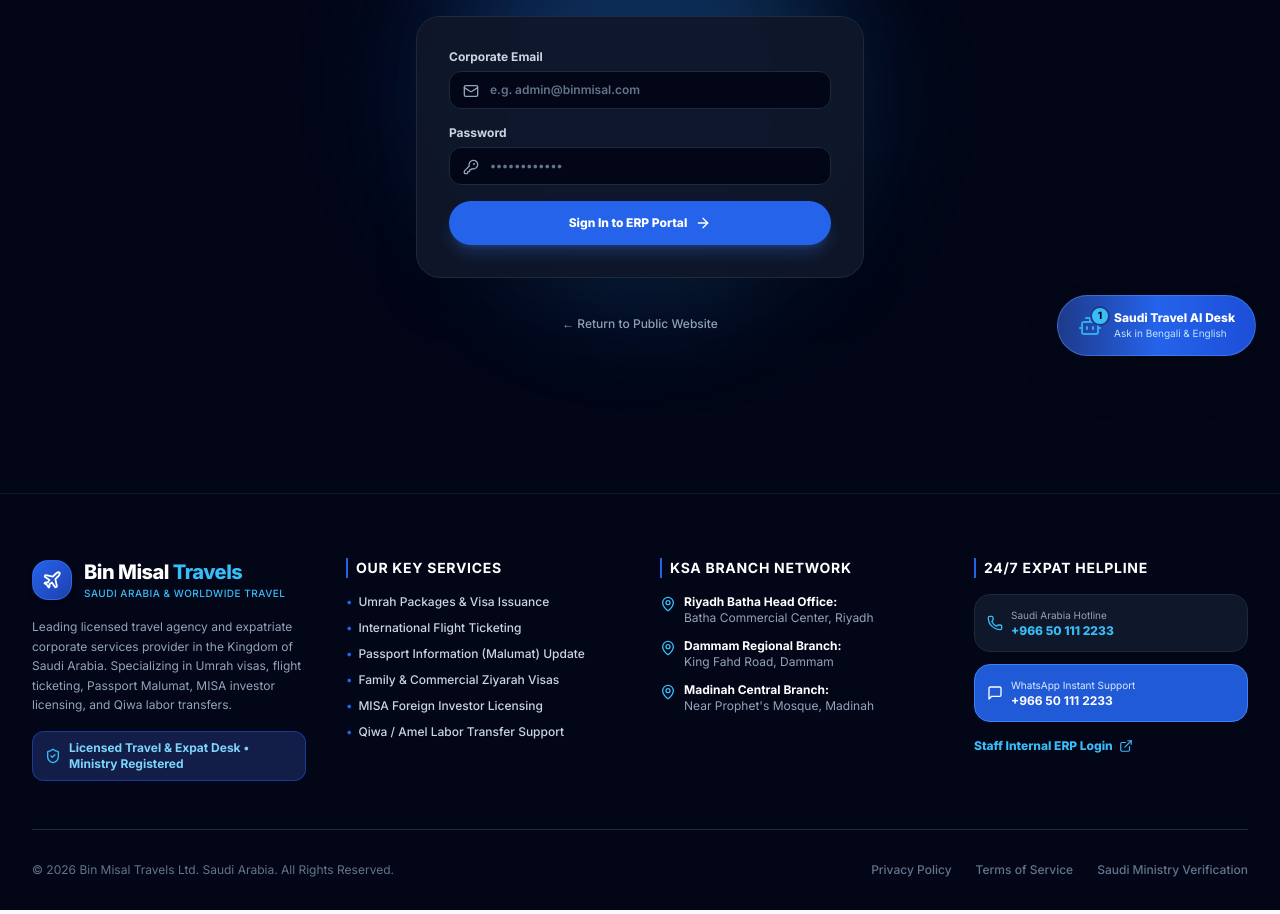
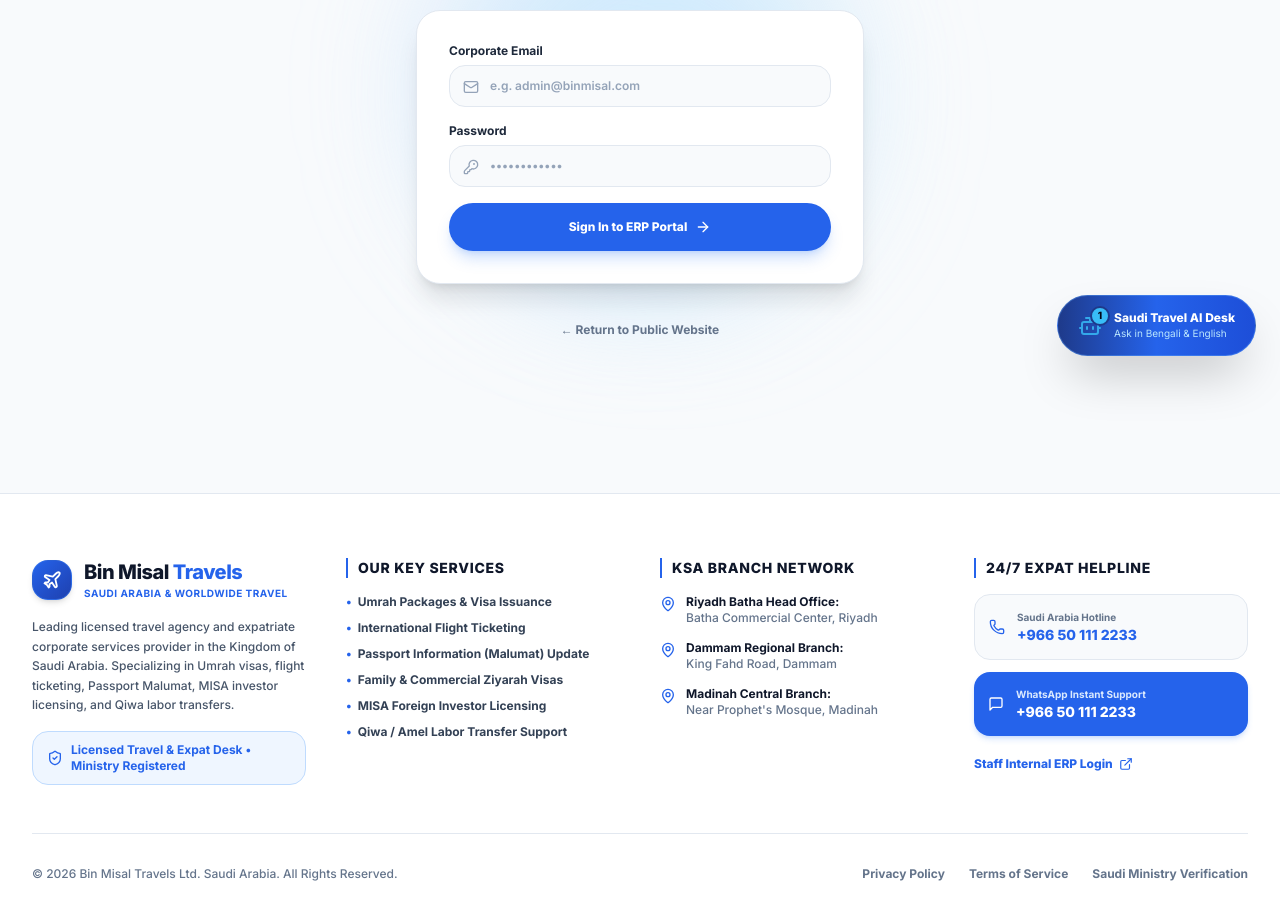
Before and after one commit to ihmunna1234/bin-mishal, a Next.js app: page /login in a window 1280 px wide. Shown: the part 420-1334 px from the top of the page. Built offline with nearby package versions, Linux system fonts and the light colour scheme.

Commit message:
style: convert 100% of website pages, components, footer and admin portal to pure Light Theme

```diff
--- a/src/app/login/page.tsx
+++ b/src/app/login/page.tsx
@@ -29,14 +29,12 @@
     try {
       const supabase = createClient();
 
-      // Production Supabase Auth Sign In
       const { data, error } = await supabase.auth.signInWithPassword({
         email: email.trim(),
         password: password.trim(),
       });
 
       if (error) {
-        // Fallback for custom dev/demo credentials when Supabase is not configured or fails
         if (
           email.includes('admin') ||
           email.includes('binmisal') ||
@@ -75,41 +73,41 @@
   };
 
   return (
-    <div className="bg-slate-900/95 border border-slate-800 rounded-3xl p-6 sm:p-8 shadow-2xl backdrop-blur-xl space-y-6">
+    <div className="bg-white border border-slate-200 rounded-3xl p-6 sm:p-8 shadow-xl space-y-6">
       {errorMsg && (
-        <div className="p-3.5 rounded-xl bg-red-950/80 border border-red-800/80 text-xs font-semibold text-red-300 flex items-start gap-2.5">
-          <AlertCircle className="w-4 h-4 text-red-400 shrink-0 mt-0.5" />
+        <div className="p-3.5 rounded-2xl bg-red-50 border border-red-200 text-xs font-semibold text-red-700 flex items-start gap-2.5">
+          <AlertCircle className="w-4 h-4 text-red-600 shrink-0 mt-0.5" />
           <span>{errorMsg}</span>
         </div>
       )}
 
       <form onSubmit={handleLogin} className="space-y-4 text-xs">
         <div>
-          <label className="block text-slate-300 font-bold mb-1.5">Corporate Email</label>
+          <label className="block text-slate-800 font-bold mb-1.5">Corporate Email</label>
           <div className="relative">
-            <Mail className="w-4 h-4 text-slate-400 absolute left-3.5 top-3" />
+            <Mail className="w-4 h-4 text-slate-400 absolute left-3.5 top-3.5" />
             <input
               type="email"
               value={email}
               onChange={(e) => setEmail(e.target.value)}
               placeholder="e.g. admin@binmisal.com"
               required
-              className="w-full pl-10 pr-4 py-2.5 rounded-xl bg-slate-950 border border-slate-800 text-white focus:outline-none focus:ring-2 focus:ring-[#2563eb] font-semibold text-xs placeholder:text-slate-500"
+              className="w-full pl-10 pr-4 py-3 rounded-2xl bg-slate-50 border border-slate-200 text-slate-900 focus:outline-none focus:ring-2 focus:ring-[#2563eb] font-semibold text-xs placeholder:text-slate-400"
             />
           </div>
         </div>
 
         <div>
-          <label className="block text-slate-300 font-bold mb-1.5">Password</label>
+          <label className="block text-slate-800 font-bold mb-1.5">Password</label>
           <div className="relative">
-            <KeyRound className="w-4 h-4 text-slate-400 absolute left-3.5 top-3" />
+            <KeyRound className="w-4 h-4 text-slate-400 absolute left-3.5 top-3.5" />
             <input
               type="password"
               value={password}
               onChange={(e) => setPassword(e.target.value)}
               placeholder="••••••••••••"
               required
-              className="w-full pl-10 pr-4 py-2.5 rounded-xl bg-slate-950 border border-slate-800 text-white focus:outline-none focus:ring-2 focus:ring-[#2563eb] font-semibold text-xs placeholder:text-slate-500"
+              className="w-full pl-10 pr-4 py-3 rounded-2xl bg-slate-50 border border-slate-200 text-slate-900 focus:outline-none focus:ring-2 focus:ring-[#2563eb] font-semibold text-xs placeholder:text-slate-400"
             />
           </div>
         </div>
@@ -117,7 +115,7 @@
         <button
           type="submit"
           disabled={loading}
-          className="w-full py-3.5 rounded-full bg-[#2563eb] hover:bg-[#1d4ed8] text-white font-extrabold text-xs shadow-lg shadow-blue-500/25 transition-all flex items-center justify-center gap-2 cursor-pointer disabled:opacity-60"
+          className="w-full py-4 rounded-full bg-[#2563eb] hover:bg-[#1d4ed8] text-white font-extrabold text-xs shadow-lg shadow-blue-500/25 transition-all flex items-center justify-center gap-2 cursor-pointer disabled:opacity-60"
         >
           {loading ? (
             <>
@@ -138,33 +136,33 @@
 
 export default function LoginPage() {
   return (
-    <div className="min-h-screen bg-slate-950 text-white flex flex-col justify-center items-center p-4 relative overflow-hidden">
-      {/* Background Decorative Glow */}
-      <div className="absolute top-1/4 left-1/3 w-96 h-96 bg-[#2563eb]/20 rounded-full filter blur-3xl pointer-events-none" />
-      <div className="absolute bottom-1/4 right-1/3 w-96 h-96 bg-sky-400/15 rounded-full filter blur-3xl pointer-events-none" />
+    <div className="min-h-screen bg-slate-50 text-slate-900 flex flex-col justify-center items-center p-4 relative overflow-hidden">
+      {/* Soft Light Background Glows */}
+      <div className="absolute top-1/4 left-1/3 w-96 h-96 bg-blue-200/40 rounded-full filter blur-3xl pointer-events-none" />
+      <div className="absolute bottom-1/4 right-1/3 w-96 h-96 bg-sky-200/40 rounded-full filter blur-3xl pointer-events-none" />
 
       <div className="w-full max-w-md space-y-6 relative z-10">
         {/* Brand Header */}
         <div className="text-center space-y-3">
-          <div className="inline-flex items-center justify-center w-14 h-14 rounded-2xl bg-gradient-to-br from-[#2563eb] to-[#1e40af] text-white border border-blue-500/40 shadow-xl mb-2">
+          <div className="inline-flex items-center justify-center w-14 h-14 rounded-2xl bg-gradient-to-br from-[#2563eb] to-[#1e40af] text-white shadow-xl mb-2">
             <Plane className="w-7 h-7 stroke-[2.2]" />
           </div>
-          <h1 className="text-2xl sm:text-3xl font-extrabold tracking-tight text-white">
-            Bin Misal <span className="text-[#38bdf8]">ERP Portal</span>
+          <h1 className="text-2xl sm:text-3xl font-extrabold tracking-tight text-slate-900">
+            Bin Misal <span className="text-[#2563eb]">ERP Portal</span>
           </h1>
-          <p className="text-xs text-sky-300 font-semibold">
+          <p className="text-xs text-slate-600 font-semibold">
             Production Staff Sign-In • Saudi Arabia Operations
           </p>
         </div>
 
         {/* Suspense Boundary wrapping LoginForm */}
-        <Suspense fallback={<div className="p-8 text-center text-xs text-slate-400">Loading portal login...</div>}>
+        <Suspense fallback={<div className="p-8 text-center text-xs text-slate-500">Loading portal login...</div>}>
           <LoginForm />
         </Suspense>
 
         {/* Back Link */}
         <div className="text-center pt-2">
-          <Link href="/" className="text-xs text-slate-400 hover:text-white transition-colors font-medium">
+          <Link href="/" className="text-xs text-slate-500 hover:text-[#2563eb] transition-colors font-bold">
             ← Return to Public Website
           </Link>
         </div>
--- a/src/components/layout/Footer.tsx
+++ b/src/components/layout/Footer.tsx
@@ -4,9 +4,9 @@
 
 export default function Footer() {
   return (
-    <footer className="bg-slate-950 text-slate-300 pt-16 pb-8 border-t border-slate-900">
+    <footer className="bg-white text-slate-700 pt-16 pb-8 border-t border-slate-200">
       <div className="max-w-7xl mx-auto px-4 sm:px-6 lg:px-8">
-        <div className="grid grid-cols-1 md:grid-cols-2 lg:grid-cols-4 gap-10 pb-12 border-b border-slate-800">
+        <div className="grid grid-cols-1 md:grid-cols-2 lg:grid-cols-4 gap-10 pb-12 border-b border-slate-200">
           {/* Brand Info & Mission */}
           <div className="space-y-4">
             <div className="flex items-center gap-3">
@@ -14,58 +14,58 @@
                 <Plane className="w-5 h-5 stroke-[2.2]" />
               </div>
               <div>
-                <span className="font-extrabold text-xl tracking-tight text-white">
-                  Bin Misal <span className="text-[#38bdf8]">Travels</span>
+                <span className="font-extrabold text-xl tracking-tight text-slate-900">
+                  Bin Misal <span className="text-[#2563eb]">Travels</span>
                 </span>
-                <p className="text-[10px] text-sky-400 font-medium tracking-wider uppercase">
+                <p className="text-[10px] text-[#2563eb] font-bold tracking-wider uppercase">
                   Saudi Arabia & Worldwide Travel
                 </p>
               </div>
             </div>
 
-            <p className="text-xs text-slate-400 leading-relaxed">
+            <p className="text-xs text-slate-600 leading-relaxed font-medium">
               Leading licensed travel agency and expatriate corporate services provider in the Kingdom of Saudi Arabia. Specializing in Umrah visas, flight ticketing, Passport Malumat, MISA investor licensing, and Qiwa labor transfers.
             </p>
 
-            <div className="flex items-center gap-2 text-xs text-sky-300 bg-blue-950/80 px-3 py-2 rounded-xl border border-blue-800/80 font-bold">
-              <ShieldCheck className="w-4 h-4 text-[#38bdf8] shrink-0" />
+            <div className="flex items-center gap-2 text-xs text-[#2563eb] bg-blue-50 px-3.5 py-2.5 rounded-2xl border border-blue-200 font-bold shadow-2xs">
+              <ShieldCheck className="w-4 h-4 text-[#2563eb] shrink-0" />
               <span>Licensed Travel & Expat Desk • Ministry Registered</span>
             </div>
           </div>
 
           {/* Core Services */}
           <div>
-            <h4 className="text-white font-bold text-sm uppercase tracking-wider mb-4 border-l-2 border-[#2563eb] pl-2">
+            <h4 className="text-slate-900 font-extrabold text-sm uppercase tracking-wider mb-4 border-l-2 border-[#2563eb] pl-2.5">
               Our Key Services
             </h4>
             <ul className="space-y-2.5 text-xs">
               <li>
-                <Link href="/services/umrah-tourism" className="hover:text-[#38bdf8] transition-colors flex items-center gap-1.5 font-medium">
+                <Link href="/services/umrah-tourism" className="hover:text-[#2563eb] transition-colors flex items-center gap-1.5 font-bold text-slate-700">
                   <span className="text-[#2563eb]">•</span> Umrah Packages & Visa Issuance
                 </Link>
               </li>
               <li>
-                <Link href="/services/flight-ticketing" className="hover:text-[#38bdf8] transition-colors flex items-center gap-1.5 font-medium">
+                <Link href="/services/flight-ticketing" className="hover:text-[#2563eb] transition-colors flex items-center gap-1.5 font-bold text-slate-700">
                   <span className="text-[#2563eb]">•</span> International Flight Ticketing
                 </Link>
               </li>
               <li>
-                <Link href="/services/passport-malumat" className="hover:text-[#38bdf8] transition-colors flex items-center gap-1.5 font-medium">
+                <Link href="/services/passport-malumat" className="hover:text-[#2563eb] transition-colors flex items-center gap-1.5 font-bold text-slate-700">
                   <span className="text-[#2563eb]">•</span> Passport Information (Malumat) Update
                 </Link>
               </li>
               <li>
-                <Link href="/services/ziyarah-visa" className="hover:text-[#38bdf8] transition-colors flex items-center gap-1.5 font-medium">
+                <Link href="/services/ziyarah-visa" className="hover:text-[#2563eb] transition-colors flex items-center gap-1.5 font-bold text-slate-700">
                   <span className="text-[#2563eb]">•</span> Family & Commercial Ziyarah Visas
                 </Link>
               </li>
               <li>
-                <Link href="/services/business-misa-license" className="hover:text-[#38bdf8] transition-colors flex items-center gap-1.5 font-medium">
+                <Link href="/services/business-misa-license" className="hover:text-[#2563eb] transition-colors flex items-center gap-1.5 font-bold text-slate-700">
                   <span className="text-[#2563eb]">•</span> MISA Foreign Investor Licensing
                 </Link>
               </li>
               <li>
-                <Link href="/services/visa-amel-services" className="hover:text-[#38bdf8] transition-colors flex items-center gap-1.5 font-medium">
+                <Link href="/services/visa-amel-services" className="hover:text-[#2563eb] transition-colors flex items-center gap-1.5 font-bold text-slate-700">
                   <span className="text-[#2563eb]">•</span> Qiwa / Amel Labor Transfer Support
                 </Link>
               </li>
@@ -74,29 +74,29 @@
 
           {/* KSA Branch Network */}
           <div>
-            <h4 className="text-white font-bold text-sm uppercase tracking-wider mb-4 border-l-2 border-[#2563eb] pl-2">
+            <h4 className="text-slate-900 font-extrabold text-sm uppercase tracking-wider mb-4 border-l-2 border-[#2563eb] pl-2.5">
               KSA Branch Network
             </h4>
-            <ul className="space-y-3 text-xs">
-              <li className="flex items-start gap-2">
-                <MapPin className="w-4 h-4 text-[#38bdf8] shrink-0 mt-0.5" />
+            <ul className="space-y-3.5 text-xs">
+              <li className="flex items-start gap-2.5">
+                <MapPin className="w-4 h-4 text-[#2563eb] shrink-0 mt-0.5" />
                 <div>
-                  <strong className="text-white">Riyadh Batha Head Office:</strong>
-                  <p className="text-slate-400">Batha Commercial Center, Riyadh</p>
+                  <strong className="text-slate-900 font-bold block">Riyadh Batha Head Office:</strong>
+                  <p className="text-slate-500 font-medium">Batha Commercial Center, Riyadh</p>
                 </div>
               </li>
-              <li className="flex items-start gap-2">
-                <MapPin className="w-4 h-4 text-[#38bdf8] shrink-0 mt-0.5" />
+              <li className="flex items-start gap-2.5">
+                <MapPin className="w-4 h-4 text-[#2563eb] shrink-0 mt-0.5" />
                 <div>
-                  <strong className="text-white">Dammam Regional Branch:</strong>
-                  <p className="text-slate-400">King Fahd Road, Dammam</p>
+                  <strong className="text-slate-900 font-bold block">Dammam Regional Branch:</strong>
+                  <p className="text-slate-500 font-medium">King Fahd Road, Dammam</p>
                 </div>
               </li>
-              <li className="flex items-start gap-2">
-                <MapPin className="w-4 h-4 text-[#38bdf8] shrink-0 mt-0.5" />
+              <li className="flex items-start gap-2.5">
+                <MapPin className="w-4 h-4 text-[#2563eb] shrink-0 mt-0.5" />
                 <div>
-                  <strong className="text-white">Madinah Central Branch:</strong>
-                  <p className="text-slate-400">Near Prophet&apos;s Mosque, Madinah</p>
+                  <strong className="text-slate-900 font-bold block">Madinah Central Branch:</strong>
+                  <p className="text-slate-500 font-medium">Near Prophet&apos;s Mosque, Madinah</p>
                 </div>
               </li>
             </ul>
@@ -104,18 +104,18 @@
 
           {/* Direct Support & Hotline */}
           <div>
-            <h4 className="text-white font-bold text-sm uppercase tracking-wider mb-4 border-l-2 border-[#2563eb] pl-2">
+            <h4 className="text-slate-900 font-extrabold text-sm uppercase tracking-wider mb-4 border-l-2 border-[#2563eb] pl-2.5">
               24/7 Expat Helpline
             </h4>
             <div className="space-y-3 text-xs">
               <a
                 href="tel:+966501112233"
-                className="flex items-center gap-2 p-3 rounded-2xl bg-slate-900 border border-slate-800 hover:border-blue-600 transition-colors text-white"
+                className="flex items-center gap-3 p-3.5 rounded-2xl bg-slate-50 border border-slate-200 hover:border-[#2563eb] transition-colors text-slate-900 shadow-2xs"
               >
-                <Phone className="w-4 h-4 text-[#38bdf8]" />
+                <Phone className="w-4 h-4 text-[#2563eb]" />
                 <div>
-                  <span className="block text-[10px] text-slate-400">Saudi Arabia Hotline</span>
-                  <span className="font-extrabold text-[#38bdf8]">+966 50 111 2233</span>
+                  <span className="block text-[10px] text-slate-500 font-bold">Saudi Arabia Hotline</span>
+                  <span className="font-extrabold text-[#2563eb] text-sm">+966 50 111 2233</span>
                 </div>
               </a>
 
@@ -123,19 +123,19 @@
                 href="https://wa.me/966501112233"
                 target="_blank"
                 rel="noopener noreferrer"
-                className="flex items-center gap-2 p-3 rounded-2xl bg-[#2563eb]/90 border border-blue-500 hover:bg-[#1d4ed8] transition-colors text-white"
+                className="flex items-center gap-3 p-3.5 rounded-2xl bg-[#2563eb] hover:bg-[#1d4ed8] transition-colors text-white shadow-md shadow-blue-500/20"
               >
                 <MessageSquare className="w-4 h-4 text-white" />
                 <div>
-                  <span className="block text-[10px] text-blue-100">WhatsApp Instant Support</span>
-                  <span className="font-bold text-white">+966 50 111 2233</span>
+                  <span className="block text-[10px] text-blue-100 font-bold">WhatsApp Instant Support</span>
+                  <span className="font-extrabold text-white text-sm">+966 50 111 2233</span>
                 </div>
               </a>
 
-              <div className="pt-1">
+              <div className="pt-2">
                 <Link
                   href="/admin"
-                  className="inline-flex items-center gap-1.5 text-xs text-[#38bdf8] hover:text-white transition-colors font-extrabold"
+                  className="inline-flex items-center gap-1.5 text-xs text-[#2563eb] hover:text-[#1d4ed8] transition-colors font-extrabold"
                 >
                   <span>Staff Internal ERP Login</span>
                   <ExternalLink className="w-3.5 h-3.5" />
@@ -146,12 +146,12 @@
         </div>
 
         {/* Bottom Copyright */}
-        <div className="pt-8 flex flex-col sm:flex-row justify-between items-center gap-4 text-xs text-slate-500">
+        <div className="pt-8 flex flex-col sm:flex-row justify-between items-center gap-4 text-xs text-slate-500 font-medium">
           <p>© {new Date().getFullYear()} Bin Misal Travels Ltd. Saudi Arabia. All Rights Reserved.</p>
-          <div className="flex gap-6 font-medium">
-            <a href="#" className="hover:text-slate-300">Privacy Policy</a>
-            <a href="#" className="hover:text-slate-300">Terms of Service</a>
-            <a href="#" className="hover:text-slate-300">Saudi Ministry Verification</a>
+          <div className="flex gap-6 font-bold">
+            <a href="#" className="hover:text-[#2563eb]">Privacy Policy</a>
+            <a href="#" className="hover:text-[#2563eb]">Terms of Service</a>
+            <a href="#" className="hover:text-[#2563eb]">Saudi Ministry Verification</a>
           </div>
         </div>
       </div>
```
Also changed, not shown: src/app/admin/layout.tsx (+40 -41 lines), src/app/admin/page.tsx (+62 -62 lines), src/app/services/[slug]/page.tsx (+24 -24 lines), src/app/unauthorized/page.tsx (+6 -6 lines), src/components/home/BranchFinder.tsx (+24 -24 lines).
